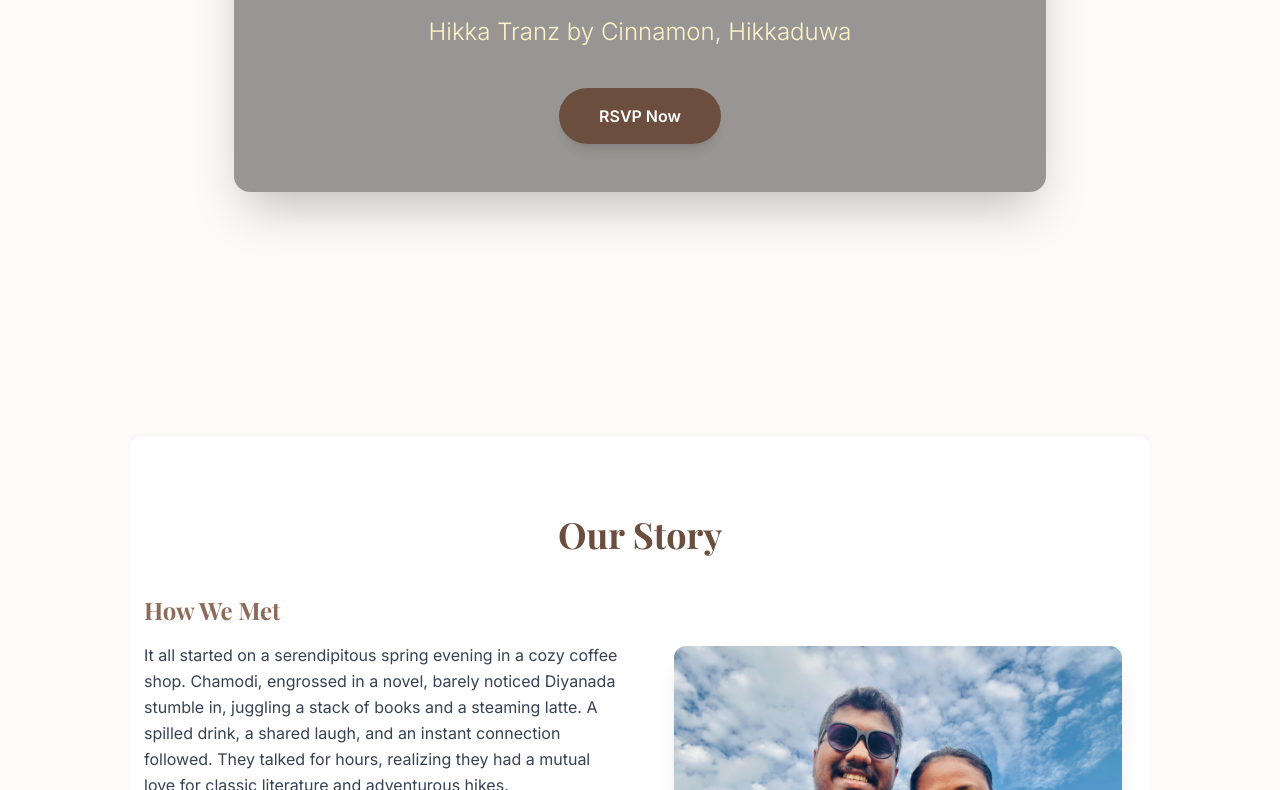
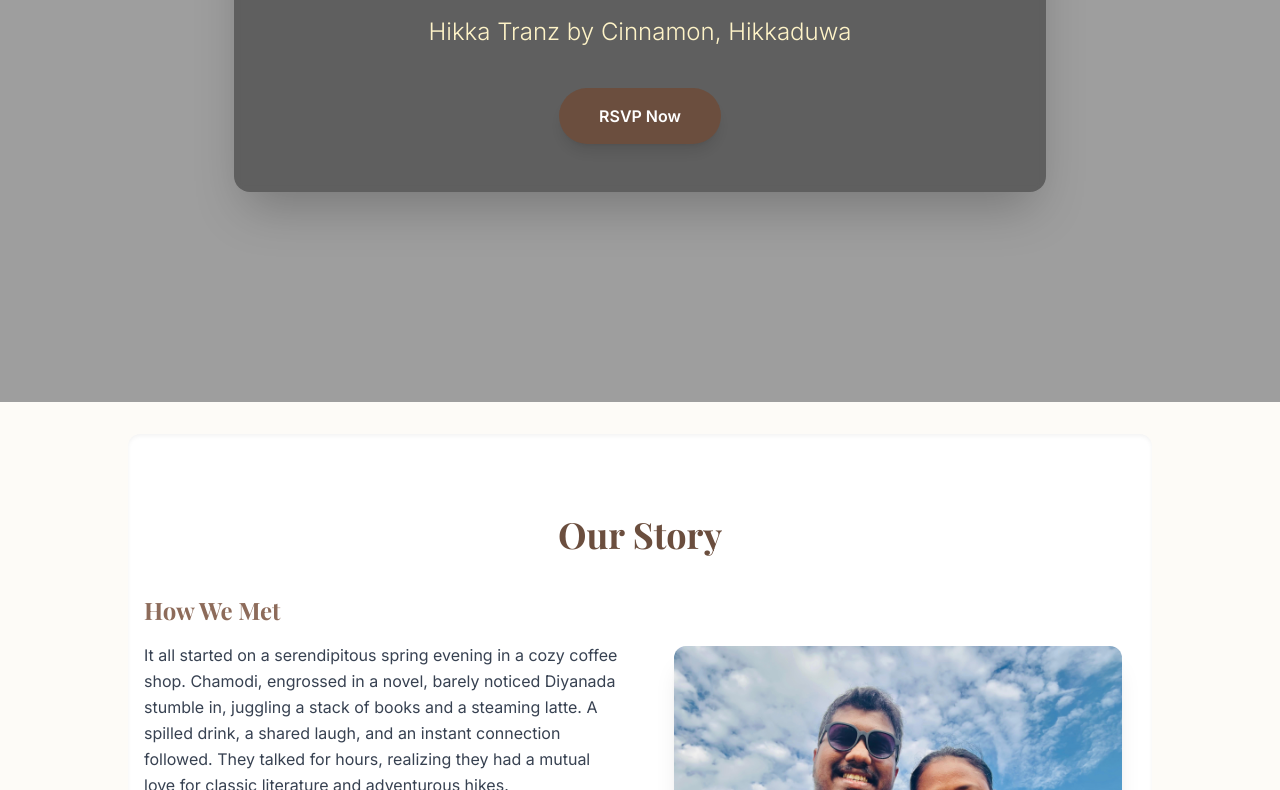
Before and after one commit to diyanada/chamodi-diyanada-wedding, a plain HTML site: page index.html in a window 1280 px wide. Shown: the part 466-1256 px from the top of the page. Drawn offline with nearby package versions, Linux system fonts and the light colour scheme; the site is published under a folder, as on GitHub Pages, so addresses that start at the root find nothing.

Commit message:
Update index.html

```diff
--- a/index.html
+++ b/index.html
@@ -21,7 +21,7 @@
         }
         .hero-background {
             /* Using the specified background image for the hero section */
-            background-image: url('/img/elegant-wedding-background.jpg');
+            background-image: url('img/elegant-wedding-background.jpg');
             background-size: cover;
             background-position: center;
             background-repeat: no-repeat;
```
